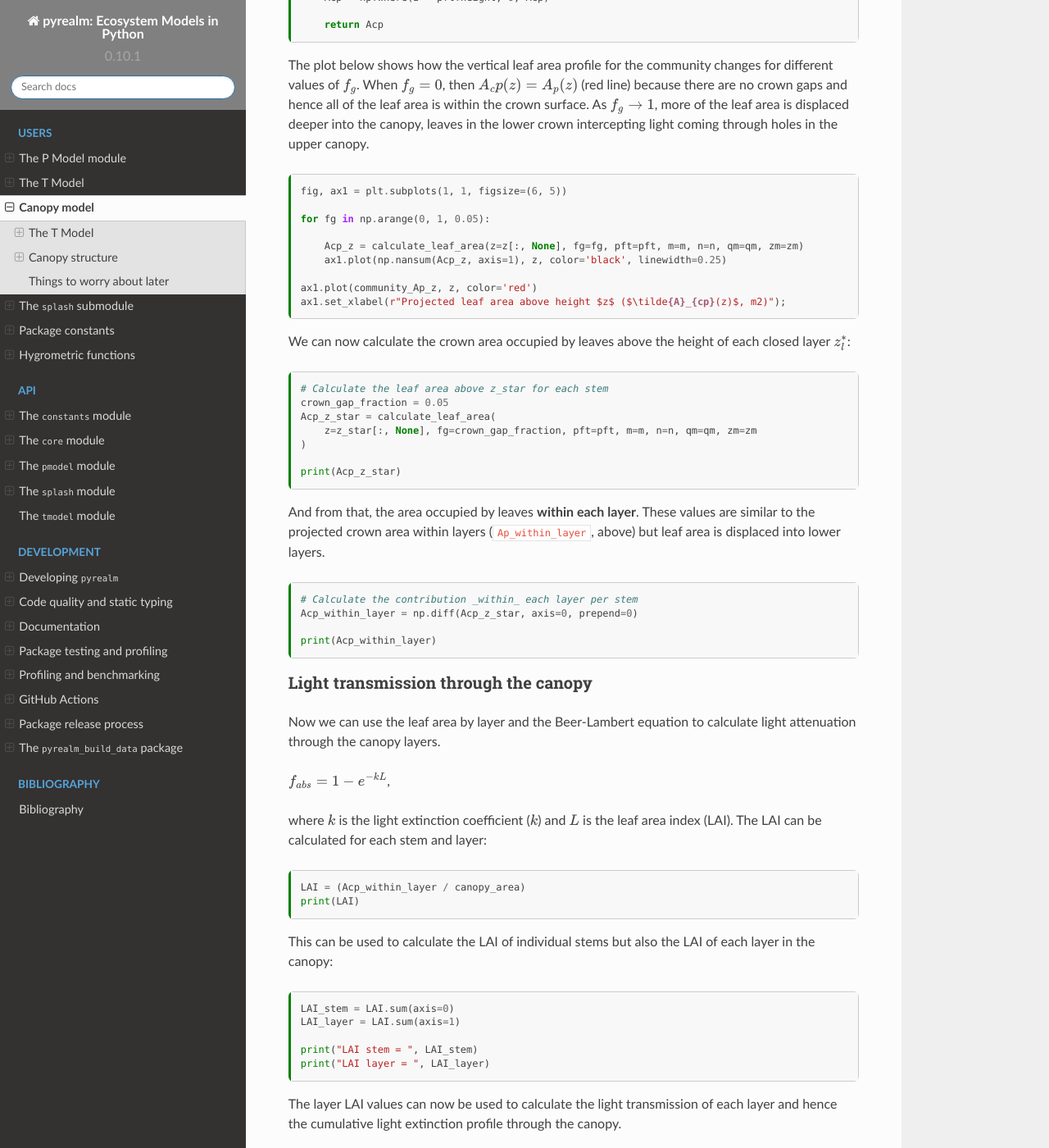
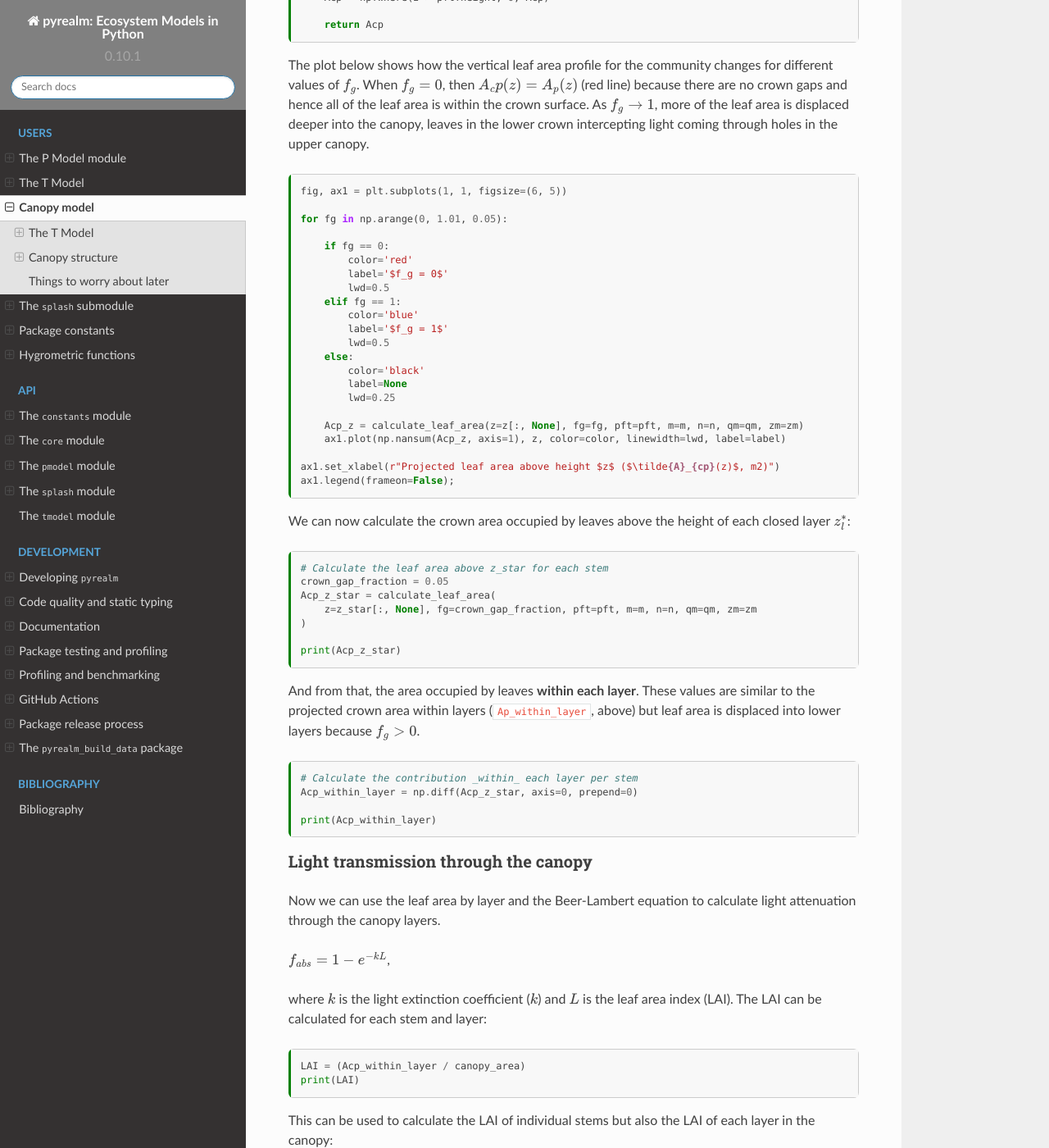
Before and after one commit to ImperialCollegeLondon/pyrealm, a Sphinx documentation site: the page built from docs/source/users/tmodel/canopy.md, in a window 1280 px wide and 1400 px high, scrolled down 9521 px. Shown: the whole window at 82% size. Built offline with Sphinx 7.4.7 and the Read the Docs theme 2.0.0, drawn with Linux system fonts in a browser that asks for light colours; the version number is read from the project's files by our own code.

Commit message:
Minor fix to canopy markdown doc

````diff
--- a/docs/source/users/tmodel/canopy.md
+++ b/docs/source/users/tmodel/canopy.md
@@ -37,7 +37,7 @@
   object.
 ```
 
-```{code-cell} ipython3
+```{code-cell}
 import numpy as np
 import matplotlib.pyplot as plt
 from scipy.optimize import root_scalar
@@ -55,11 +55,11 @@
 the `TTree` instance. This automatically calculates the other dimensions, such as
 height, using the underlying scaling equations of the T Model.
 
-```{code-cell} ipython3
+```{code-cell}
 pft.height
 ```
 
-```{code-cell} ipython3
+```{code-cell}
 pft.crown_area
 ```
 
@@ -87,7 +87,7 @@
 \end{align}
 $$
 
-```{code-cell} ipython3
+```{code-cell}
 def calculate_qm(m, n):
 
     # Constant q_m
@@ -130,7 +130,7 @@
 \end{align}
 $$
 
-```{code-cell} ipython3
+```{code-cell}
 def calculate_relative_canopy_radius_at_z(z, H, m, n):
     """Calculate q(z)"""
 
@@ -139,20 +139,20 @@
     return  m * n * z_over_H ** (n - 1) * (1 - z_over_H**n) ** (m - 1)
 ```
 
-```{code-cell} ipython3
+```{code-cell}
 # Validate that zm and r0 generate the predicted maximum crown area
 q_zm = calculate_relative_canopy_radius_at_z(zm, pft.height, m, n)
 rm = r0 * q_zm
 print("rm = ", rm)
 ```
 
-```{code-cell} ipython3
+```{code-cell}
 np.allclose(rm**2 * np.pi, pft.crown_area)
 ```
 
 Vertical crown radius profiles can now be calculated for each stem:
 
-```{code-cell} ipython3
+```{code-cell}
 # Create an interpolation from ground to maximum stem height, with 5 cm resolution.
 # Also append a set of values _fractionally_ less than the exact height  of stems
 # so that the height at the top of each stem is included but to avoid floating
@@ -174,7 +174,7 @@
 
 Those can be plotted out to show the vertical crown radius profiles
 
-```{code-cell} ipython3
+```{code-cell}
 # Separate the stems along the x axis for plotting
 stem_x = np.concatenate(
     [np.array([0]), np.cumsum(np.convolve(rm, np.ones(2), "valid") + 0.4)]
@@ -221,7 +221,7 @@
 \end{cases}
 $$
 
-```{code-cell} ipython3
+```{code-cell}
 Stems = float | np.ndarray
 
 def calculate_projected_area(
@@ -265,7 +265,7 @@
 The code below calculates the projected crown area for each stem and then plots the
 vertical profile for individual stems and across the community.
 
-```{code-cell} ipython3
+```{code-cell}
 # Calculate the projected area for each stem
 Ap_z = calculate_projected_area(
     z=z[:, None], pft=pft, m=m, n=n, qm=qm, zm=zm
@@ -313,7 +313,7 @@
 l_m = \left\lceil \frac{\sum_1^{N_s}{ A_c}}{ A(1 - f_G)}\right\rceil
 $$
 
-```{code-cell} ipython3
+```{code-cell}
 def solve_canopy_closure_height(
     z: float,
     l: int,
@@ -378,7 +378,7 @@
 The example below calculates the projected crown area above ground level for the example
 stems. These should be identical to the crown area of the stems.
 
-```{code-cell} ipython3
+```{code-cell}
 # Set the total available canopy space and community gap fraction
 canopy_area = 32
 community_gap_fraction = 2/32
@@ -395,7 +395,7 @@
 to confirm that the calculated values coincide with the profile. Note here that the
 total area at each closed layer height is omitting the community gap fraction.
 
-```{code-cell} ipython3
+```{code-cell}
 community_Ap_z = np.nansum(Ap_z, axis=1)
 
 fig, (ax1, ax2) = plt.subplots(1, 2, sharey=True, figsize=(10, 5))
@@ -460,7 +460,7 @@
 The projected area from individual stems to each canopy layer can then be calculated at
 $z^*_l$ and hence the projected area of canopy **within each layer**.
 
-```{code-cell} ipython3
+```{code-cell}
 # Calculate the canopy area above z_star for each stem
 Ap_z_star = calculate_projected_area(
     z=z_star[:, None], pft=pft, m=m, n=n, qm=qm, zm=zm
@@ -469,7 +469,7 @@
 print(Ap_z_star)
 ```
 
-```{code-cell} ipython3
+```{code-cell}
 # Calculate the contribution _within_ each layer per stem
 Ap_within_layer = np.diff(Ap_z_star, axis=0, prepend=0)
 
@@ -504,7 +504,7 @@
 
 The function below calculates $\tilde{A}_{cp}(z)$.
 
-```{code-cell} ipython3
+```{code-cell}
 def calculate_leaf_area(
     z: float,
     fg: float,
@@ -550,22 +550,35 @@
 $f_g \to 1$, more of the leaf area is displaced deeper into the canopy, leaves in the
 lower crown intercepting light coming through holes in the upper canopy.
 
-```{code-cell} ipython3
+```{code-cell}
 fig, ax1 = plt.subplots(1, 1, figsize=(6, 5))
 
-for fg in np.arange(0, 1, 0.05):
+for fg in np.arange(0, 1.01, 0.05):
+
+    if fg == 0:
+        color='red'
+        label='$f_g = 0$'
+        lwd=0.5
+    elif fg == 1:
+        color='blue'
+        label='$f_g = 1$'
+        lwd=0.5
+    else:
+        color='black'
+        label=None
+        lwd=0.25
 
     Acp_z = calculate_leaf_area(z=z[:, None], fg=fg, pft=pft, m=m, n=n, qm=qm, zm=zm)
-    ax1.plot(np.nansum(Acp_z, axis=1), z, color='black', linewidth=0.25)
+    ax1.plot(np.nansum(Acp_z, axis=1), z, color=color, linewidth=lwd, label=label)
 
-ax1.plot(community_Ap_z, z, color='red')
-ax1.set_xlabel(r"Projected leaf area above height $z$ ($\tilde{A}_{cp}(z)$, m2)");
+ax1.set_xlabel(r"Projected leaf area above height $z$ ($\tilde{A}_{cp}(z)$, m2)")
+ax1.legend(frameon=False);
 ```
 
 We can now calculate the crown area occupied by leaves above the height of each closed
 layer $z^*_l$:
 
-```{code-cell} ipython3
+```{code-cell}
 # Calculate the leaf area above z_star for each stem
 crown_gap_fraction = 0.05
 Acp_z_star = calculate_leaf_area(
@@ -577,9 +590,9 @@
 
 And from that, the area occupied by leaves **within each layer**. These values are
 similar to the projected crown area within layers (`Ap_within_layer`, above) but
-leaf area is displaced into lower layers.
+leaf area is displaced into lower layers because $f_g > 0$.
 
-```{code-cell} ipython3
+```{code-cell}
 # Calculate the contribution _within_ each layer per stem
 Acp_within_layer = np.diff(Acp_z_star, axis=0, prepend=0)
 
@@ -596,7 +609,7 @@
 where $k$ is the light extinction coefficient ($k$) and $L$ is the leaf area index
 (LAI). The LAI can be calculated for each stem and layer:
 
-```{code-cell} ipython3
+```{code-cell}
 LAI = (Acp_within_layer / canopy_area)
 print(LAI)
 ```
@@ -604,7 +617,7 @@
 This can be used to calculate the LAI of individual stems but also the LAI of each layer
 in the canopy:
 
-```{code-cell} ipython3
+```{code-cell}
 LAI_stem = LAI.sum(axis=0)
 LAI_layer = LAI.sum(axis=1)
 
@@ -615,7 +628,7 @@
 The layer LAI values can now be used to calculate the light transmission of each layer and
 hence the cumulative light extinction profile through the canopy.
 
-```{code-cell} ipython3
+```{code-cell}
 f_abs = (1 - np.exp(-pft.traits.par_ext * LAI_layer))
 ext = np.cumproduct(f_abs)
 
@@ -627,8 +640,8 @@
 follows the original implementation of the T Model in having LAI as a fixed trait of
 a given plant functional type, so is constant for all stems of that PFT.
 
-```{code-cell} ipython3
-print("T = ", (1 - np.exp(-pft.traits.par_ext * pft.traits.lai)))
+```{code-cell}
+print("f_abs = ", (1 - np.exp(-pft.traits.par_ext * pft.traits.lai)))
 ```
 
 ## Things to worry about later
````
